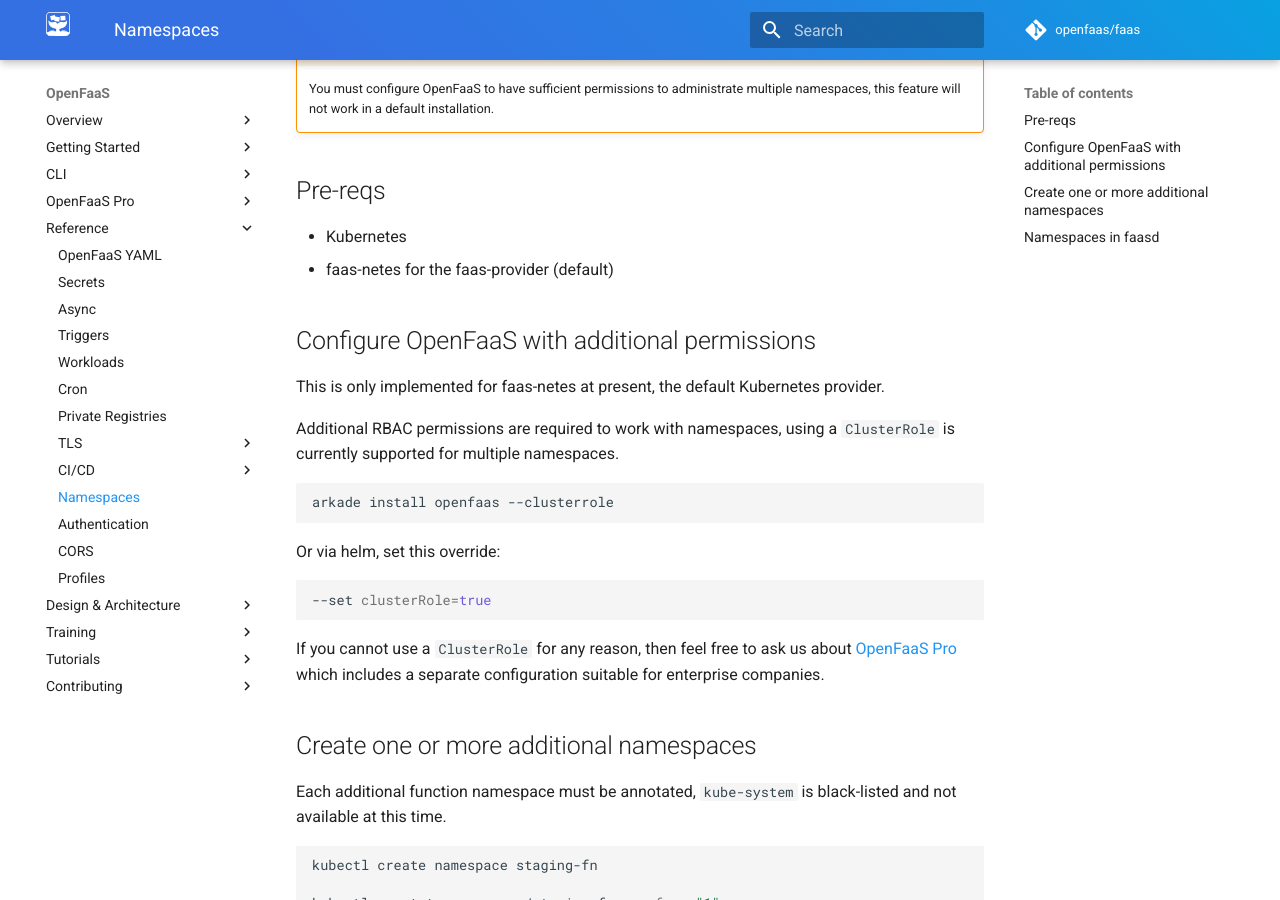
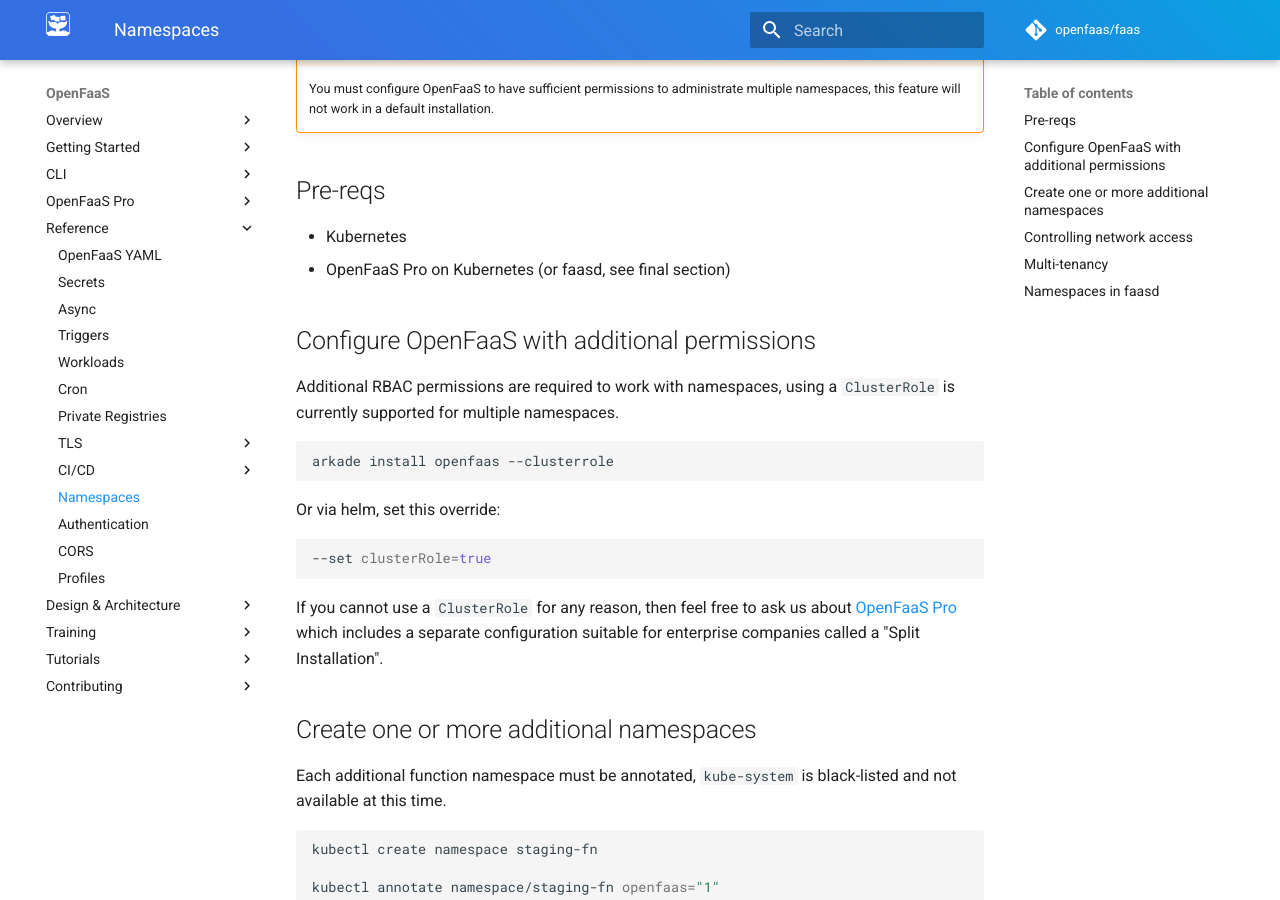
Before and after one commit to openfaas/docs, an MkDocs documentation site: the page built from docs/reference/namespaces.md, in a window 1280 px wide and 900 px high, scrolled down 359 px. Built offline with MkDocs 1.6.1 and Material for MkDocs 9.7.7, drawn with Linux system fonts in a browser that asks for light colours; comment, search, counter and statistics services are not loaded; some of the changed text lies outside the part shown.

Commit message:
Mention network access and multi-tenancy in namespaces docs
Signed-off-by: Alex Ellis (OpenFaaS Ltd) <alexellis2@gmail.com>

````diff
--- a/docs/reference/namespaces.md
+++ b/docs/reference/namespaces.md
@@ -14,11 +14,9 @@ Multiple namespaces can be used for the following use-cases:
 ## Pre-reqs
 
 * Kubernetes
-* faas-netes for the faas-provider (default)
+* OpenFaaS Pro on Kubernetes (or faasd, see final section)
 
 ## Configure OpenFaaS with additional permissions
-
-This is only implemented for faas-netes at present, the default Kubernetes provider.
 
 Additional RBAC permissions are required to work with namespaces, using a `ClusterRole` is currently supported for multiple namespaces.
 
@@ -32,7 +30,7 @@ Or via helm, set this override:
 --set clusterRole=true
 ```
 
-If you cannot use a `ClusterRole` for any reason, then feel free to ask us about [OpenFaaS Pro](https://openfaas.com/support/) which includes a separate configuration suitable for enterprise companies.
+If you cannot use a `ClusterRole` for any reason, then feel free to ask us about [OpenFaaS Pro](https://openfaas.com/support/) which includes a separate configuration suitable for enterprise companies called a "Split Installation".
 
 ## Create one or more additional namespaces
 
@@ -101,6 +99,14 @@ faas-cli deploy --namespace staging-fn
 head -c 16 /dev/urandom | faas-cli invoke --namespace staging-fn stronghash
 ```
 
+## Controlling network access
+
+You should consider whether network policies or service mesh policies are required to restrict traffic between namespaces.
+
+## Multi-tenancy
+
+Using an OpenFaaS Pro, you can enable a [Profile](/reference/profiles) to isolate potentially hostile functions using gVisor or Kata containers.
+
 ## Namespaces in faasd
 
 For instructions on how to manage multiple namespaces with faasd, see [Serverless For Everyone Else](https://openfaas.gumroad.com/l/serverless-for-everyone-else).
````
